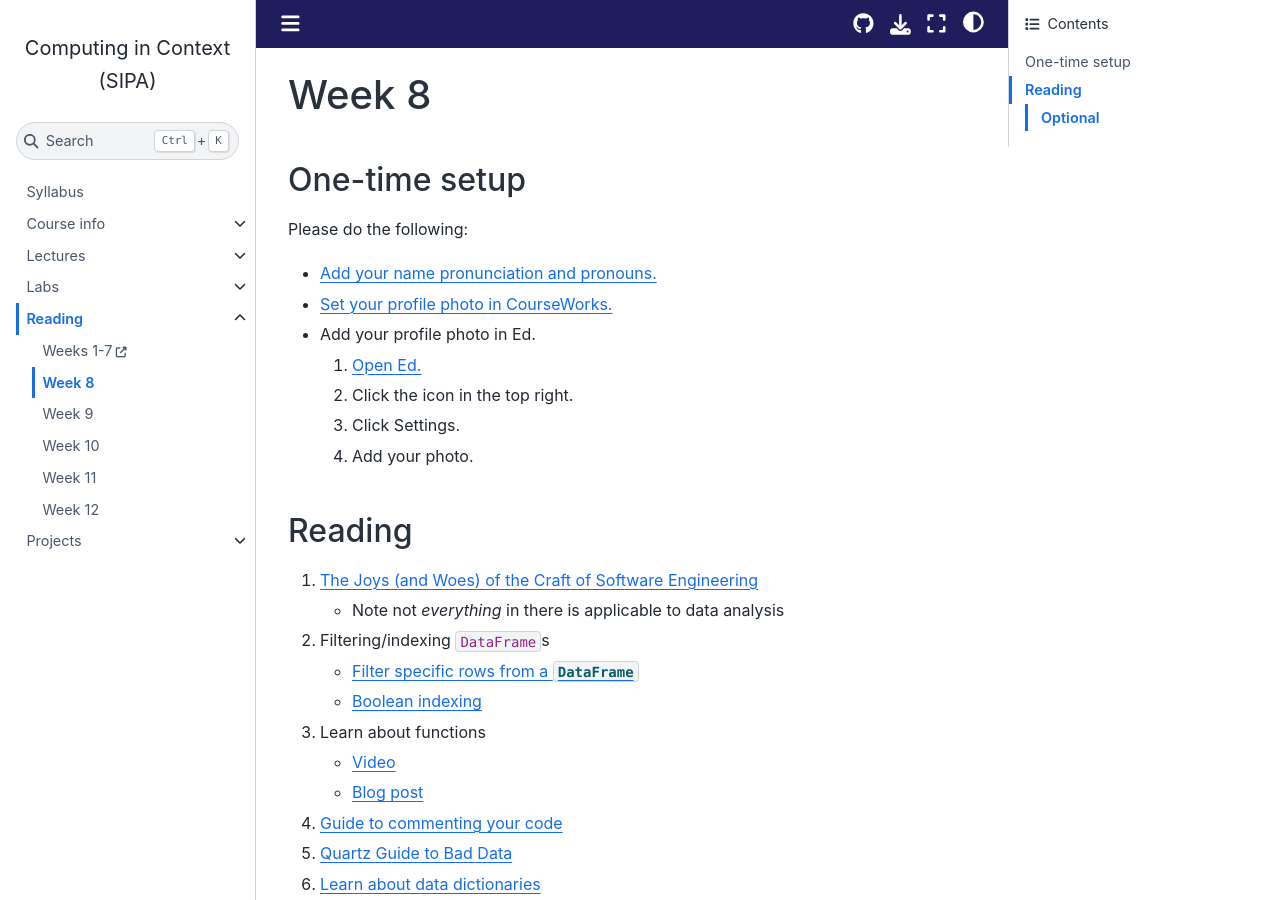
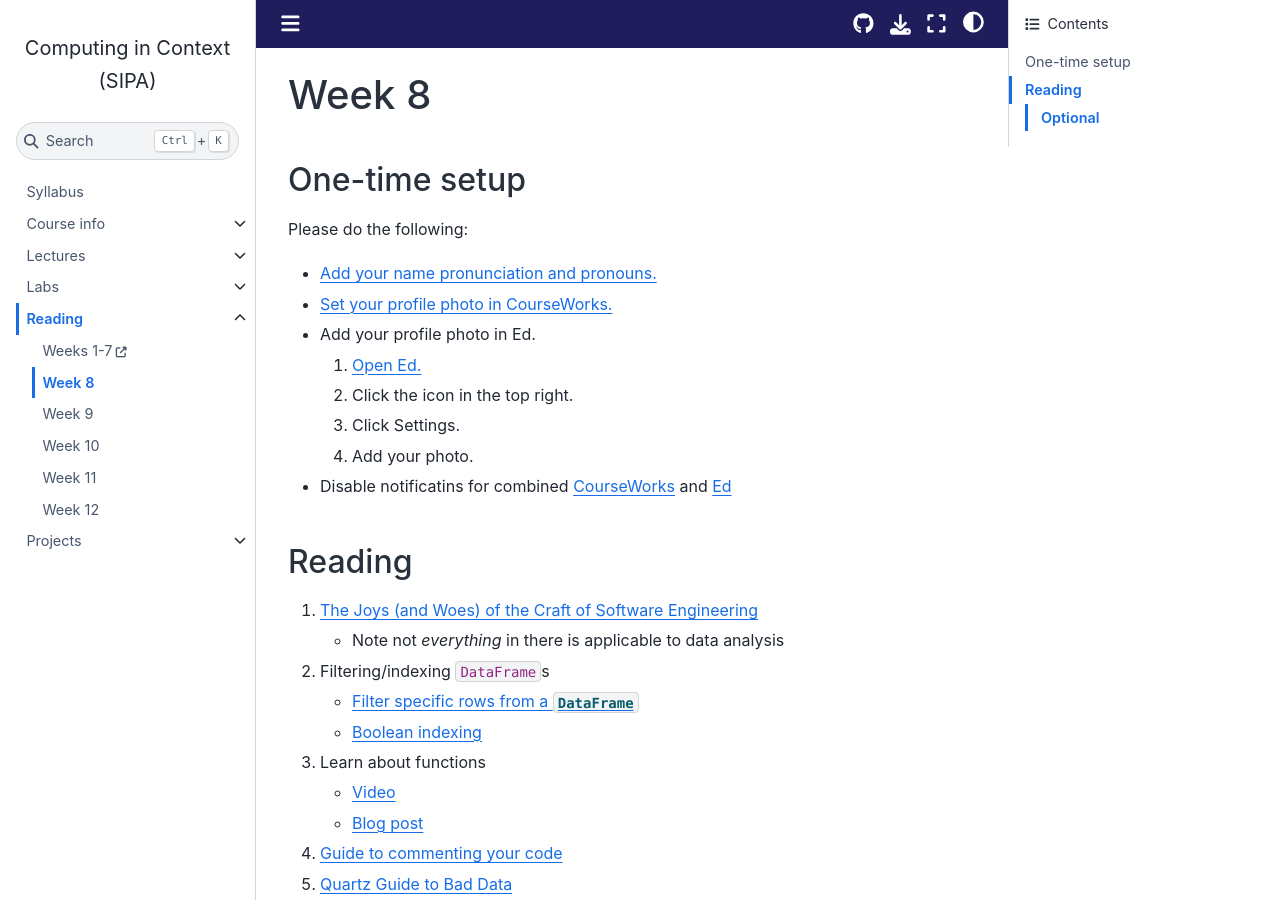
Before and after one commit to afeld/computing-in-context, a Jupyter Book: the page built from week_8.md, in a window 1280 px wide and 900 px high. Built offline with Jupyter Book 1.0.4 settings and Sphinx 7.4.7 and the Sphinx Book theme 1.1.4, drawn with Linux system fonts in a browser that asks for light colours; pages that are not in the unit, such as notebooks, are missing from menus; comment, search, counter and statistics services are not loaded.

Commit message:
have students disable notifications

```diff
--- a/week_8.md
+++ b/week_8.md
@@ -11,6 +11,7 @@ Please do the following:
   1.  Click the icon in the top right.
   1.  Click Settings.
   1.  Add your photo.
+- Disable notificatins for combined [CourseWorks](https://courseworks2.columbia.edu/profile/communication) and [Ed](https://edstem.org/us/settings/notifications)
 
 ## Reading
 
```
